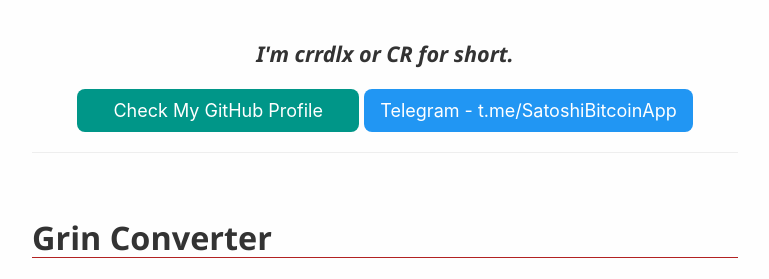
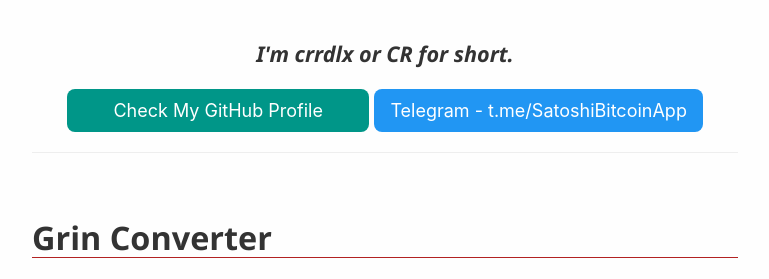
Before and after one commit to crrdlx/crrdlx.github.io, a Jekyll site: the page index.html, which Jekyll copies as it is, in a window 1280 px wide. Shown: the part 340-619 px from the top of the page, without its empty margins (255-1024 px from the left). Built offline with Jekyll 4.4.1, drawn with Linux system fonts in a browser that asks for light colours; comment, search, counter and statistics services are not loaded.

Commit message:
Update index.html

```diff
--- a/index.html
+++ b/index.html
@@ -77,7 +77,7 @@ h6 {
 <img src="images/crrdlx.jpg" class="centered" width=100px>
 <h5 id="welcome" style="text-align:center">I'm crrdlx or CR for short.</h5>
 <div class="w3-container" style="text-align:center">
-    <a href="https://github.com/crrdlx" class="w3-button w3-round-large w3-teal">&nbsp; &nbsp; Check My GitHub Profile &nbsp; &nbsp;</a>     <a href="https://t.me/SatoshiBitcoinApp" class="w3-button w3-round-large w3-blue">Telegram - t.me/SatoshiBitcoinApp</a>
+    <a href="https://github.com/crrdlx" class="w3-button w3-round-large w3-teal">&nbsp; &nbsp; &nbsp; Check My GitHub Profile &nbsp; &nbsp; &nbsp;</a>     <a href="https://t.me/SatoshiBitcoinApp" class="w3-button w3-round-large w3-blue">Telegram - t.me/SatoshiBitcoinApp</a>
 </div>
 
 <hr>
```
